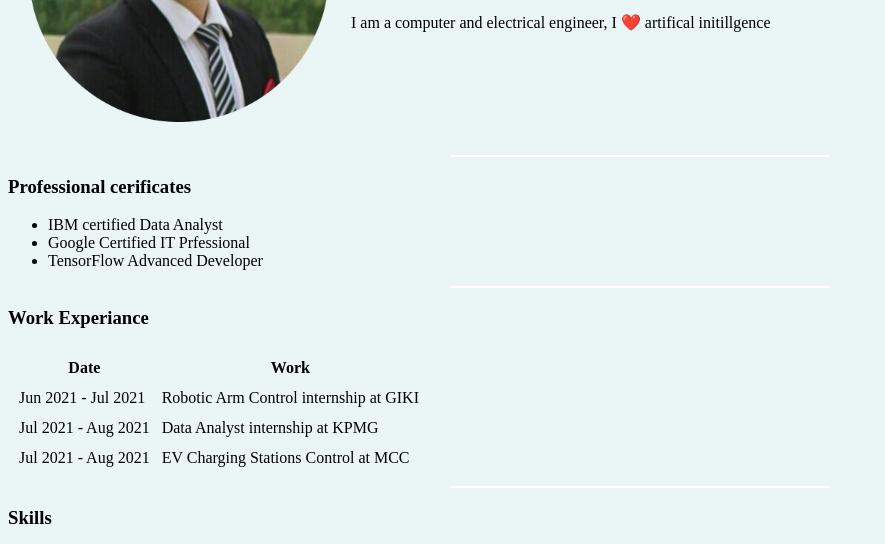
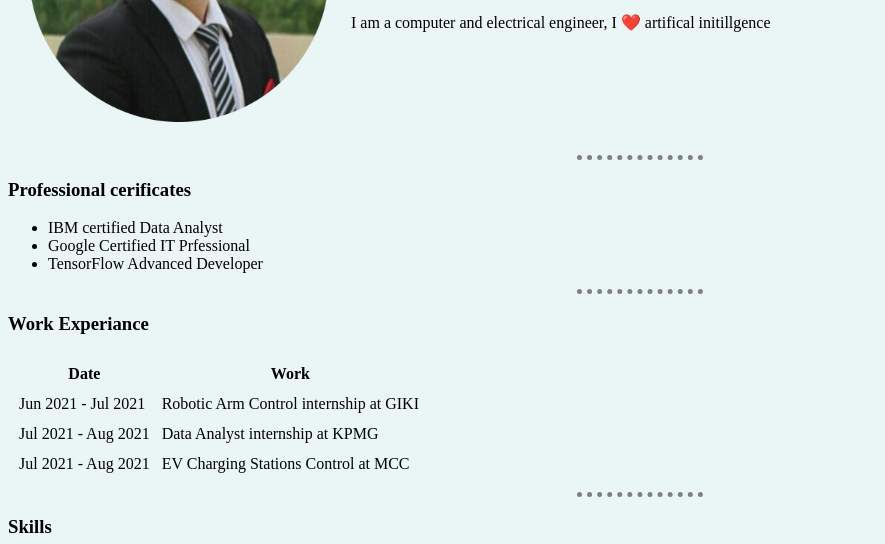
Before and after one commit to aqafridi/aqafridi, a plain HTML site: page index.html in a window 1280 px wide. Shown: the part 207-751 px from the top of the page, without its empty margins (0-885 px from the left). Drawn offline with Linux system fonts and the light colour scheme.

Commit message:
Update index.html

```diff
--- a/index.html
+++ b/index.html
@@ -12,11 +12,12 @@
         background-color:#EAF6F6;
     }
     hr {
-        background-color: white;
-        border-style:none;
-        height:2px;
-        width:30%;
-    }
+    border-style: none;
+    border-top-style:dotted ;
+    border-color: gray;
+    border-width: 5px;
+    width:10%;
+}
         img{
         width:300px;
     }
```
